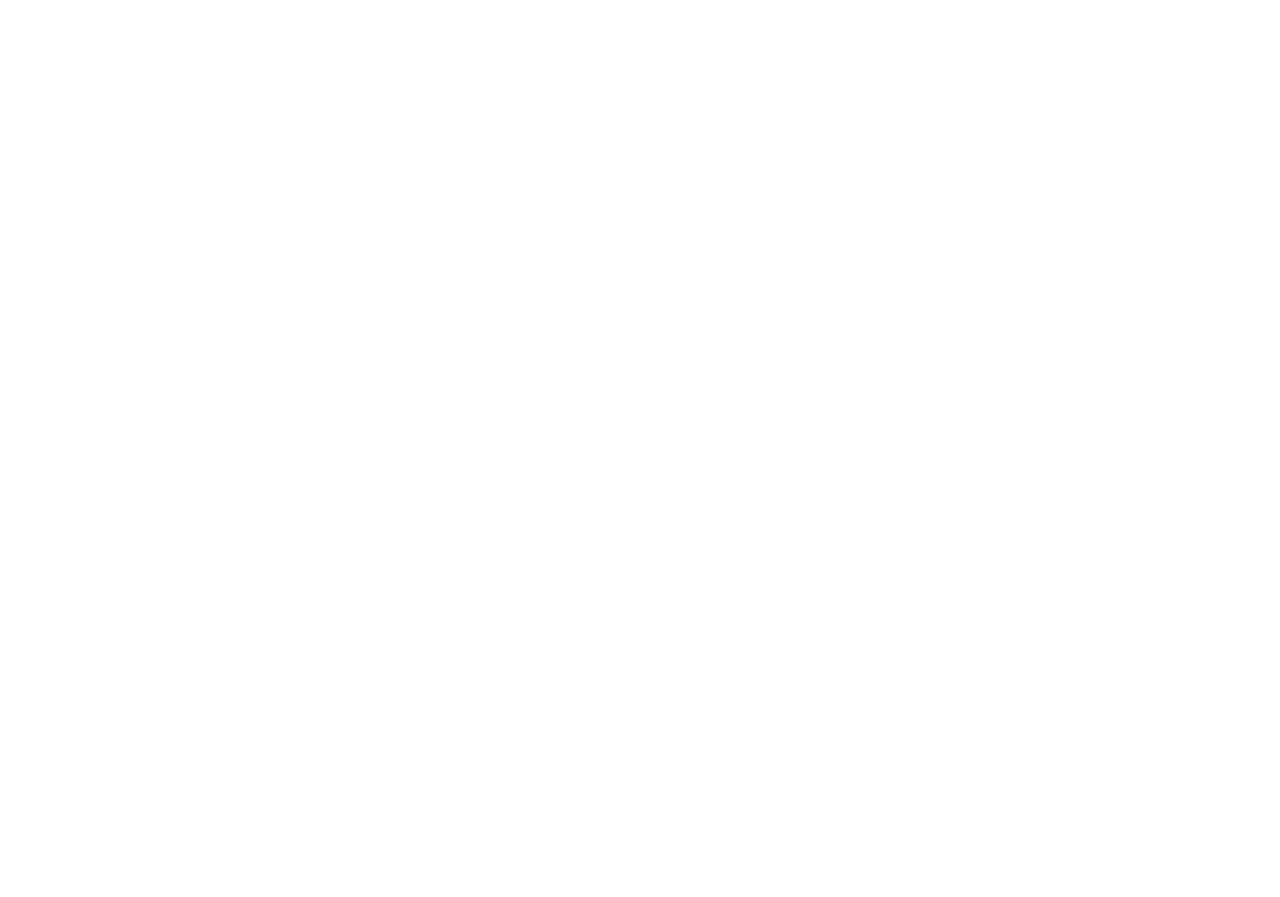
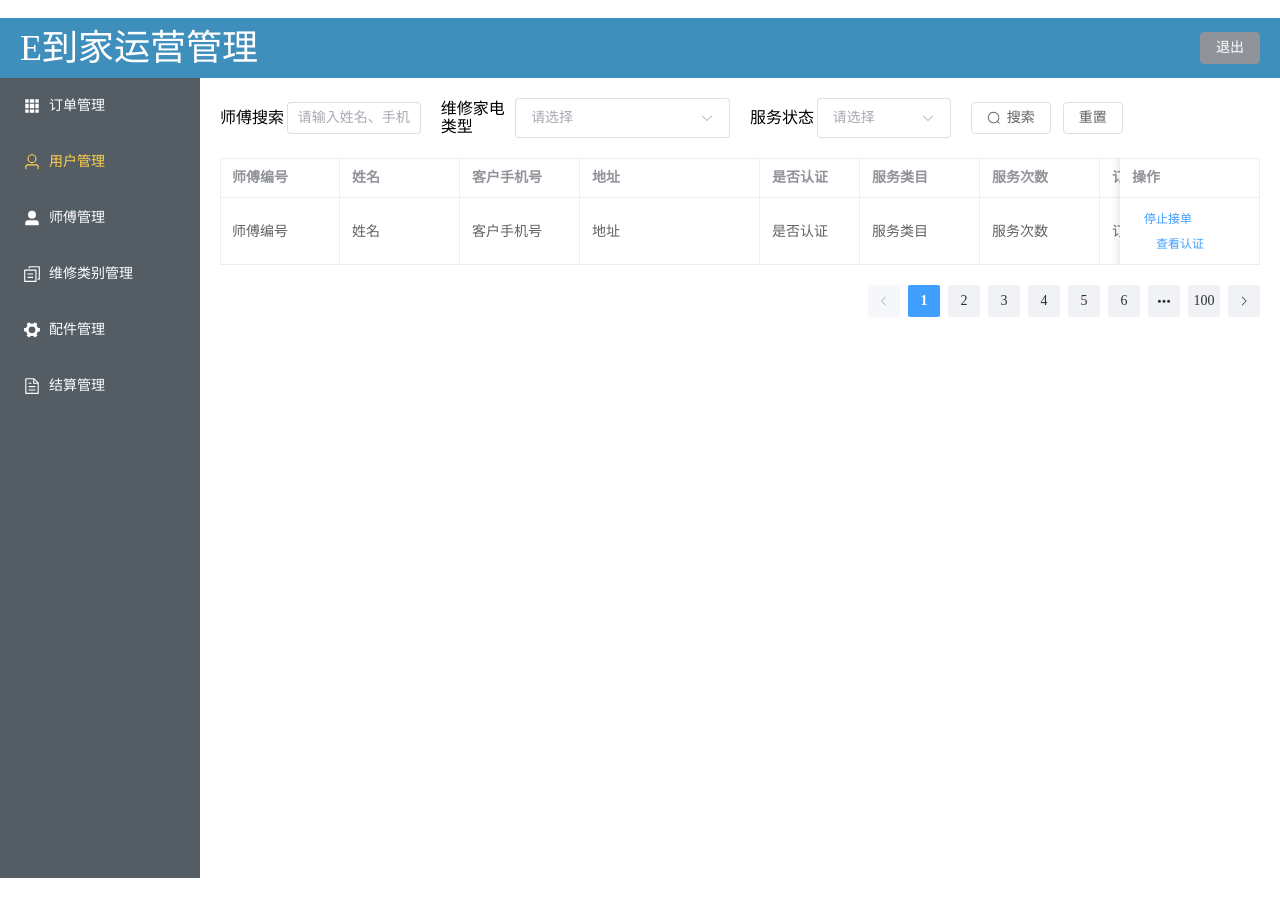
Before and after one commit to sundung/ehome-end-admin, a Vue app: page /masterManage in a window 1280 px wide. Before the commit this address had no page. Before the commit the page ends 800 px from the top, so only its background shows below. Built offline with nearby package versions, Linux system fonts and the light colour scheme.

Commit message:
feature(师傅管理): 师傅管理静态页面完成

```diff
--- a/src/components/Menu/Menu.vue
+++ b/src/components/Menu/Menu.vue
@@ -22,7 +22,7 @@
             <span>用户管理</span>
           </template>
         </el-menu-item>
-        <el-menu-item index="3">
+        <el-menu-item index="3" @click="router.push('/masterManage')">
           <template #title>
             <el-icon><user-filled /></el-icon>
             <span>师傅管理</span>
--- /dev/null
+++ b/src/pages/masterManage/MasterManage.vue
@@ -0,0 +1,122 @@
+<template>
+  <div class="demo-input-suffix">
+    <el-row :gutter="20">
+      <el-col :span="5" class="headerSearch">
+        <div class="text">师傅搜索</div>
+        <el-input v-model="masterSearch" placeholder="请输入姓名、手机号搜索" />
+      </el-col>
+      <el-col :span="7" class="headerSearch">
+        <div class="text">维修家电类型</div>
+        <el-select v-model="homeApplianceTypeValue" class="m-2" placeholder="请选择" size="large">
+          <el-option v-for="item in homeApplianceType" :key="item.value" :label="item.label" :value="item.value" />
+        </el-select>
+      </el-col>
+      <el-col :span="5" class="headerSearch">
+        <div class="text">服务状态</div>
+        <el-select v-model="serviceStatusValue" class="m-2" placeholder="请选择" size="large">
+          <el-option v-for="item in serviceStatus" :key="item.value" :label="item.label" :value="item.value" />
+        </el-select>
+      </el-col>
+      <el-col :span="2" class="headerSearch">
+        <el-button>
+          <el-icon><search /></el-icon>
+          <span>搜索</span>
+        </el-button>
+        <el-button>重置</el-button>
+      </el-col>
+    </el-row>
+  </div>
+  <div class="tableArea">
+    <el-table class="table" :data="tableData" border style="width: 100%">
+      <el-table-column prop="masterNo" label="师傅编号" width="120" />
+      <el-table-column prop="name" label="姓名" width="120" />
+      <el-table-column prop="customerIphoneNum" label="客户手机号" width="120" />
+      <el-table-column prop="address" label="地址" width="180" />
+      <el-table-column prop="isAuth" label="是否认证" width="100" />
+      <el-table-column prop="serviceType" label="服务类目" width="120" />
+      <el-table-column prop="serviceNum" label="服务次数" width="120" />
+      <el-table-column prop="orderAmount" label="订单金额（￥)" width="120" />
+      <el-table-column prop="receiveOrderStatus" label="接单状态" width="120" />
+      <el-table-column fixed="right" label="操作" width="140">
+        <template #default>
+          <el-button type="text" size="small">停止接单</el-button>
+          <el-button type="text" size="small">查看认证</el-button>
+        </template>
+      </el-table-column>
+    </el-table>
+    <el-pagination class="pagination" background layout="prev, pager, next" :total="1000" />
+  </div>
+</template>
+
+<script lang="ts" setup>
+import { reactive, ref } from 'vue';
+
+const masterSearch = ref(''); // 客户搜索
+const homeApplianceTypeValue = ref(''); // 师傅搜索
+const serviceStatusValue = ref(''); // 师傅搜索
+const homeApplianceType = reactive([
+  {
+    value: '空调',
+    label: '空调',
+  },
+  {
+    value: '冰箱',
+    label: '冰箱',
+  },
+  {
+    value: '洗衣机',
+    label: '洗衣机',
+  },
+]);
+const serviceStatus = reactive([
+  {
+    value: '待接单',
+    label: '待接单',
+  },
+  {
+    value: '待上门',
+    label: '待上门',
+  },
+  {
+    value: '已取消',
+    label: '已取消',
+  },
+]);
+const tableData = reactive([
+  {
+    masterNo: '师傅编号',
+    name: '姓名',
+    customerIphoneNum: '客户手机号',
+    address: '地址',
+    isAuth: '是否认证',
+    serviceType: '服务类目',
+    serviceNum: '服务次数',
+    orderAmount: '订单金额（￥)',
+    receiveOrderStatus: '接单状态',
+  },
+]);
+</script>
+
+<style lang="scss" scoped>
+// 搜索框区域
+.headerSearch {
+  display: flex;
+  justify-content: space-between;
+  align-items: center;
+  .text {
+    display: flex;
+    width: 100px;
+  }
+}
+// 表格区域
+.tableArea {
+  display: flex;
+  flex-direction: column;
+  margin-top: 20px;
+  .pagination {
+    margin-top: 20px;
+    display: flex;
+    justify-content: flex-end;
+  }
+}
+</style>
--- a/src/router/index.ts
+++ b/src/router/index.ts
@@ -28,6 +28,7 @@ const routes: Array<RouteRecordRaw> = [
       { path: '/welcome', name: 'Welcome', component: () => import('@/components/Welcome.vue') },
       { path: '/order', name: 'Order', component: () => import('@/pages/order/Order.vue') },
       { path: '/user', name: 'UserManage', component: () => import('@/pages/userManage/UserManage.vue') },
+      { path: '/masterManage', name: 'MasterManage', component: () => import('@/pages/masterManage/MasterManage.vue') },
     ],
   },
 ];
```
